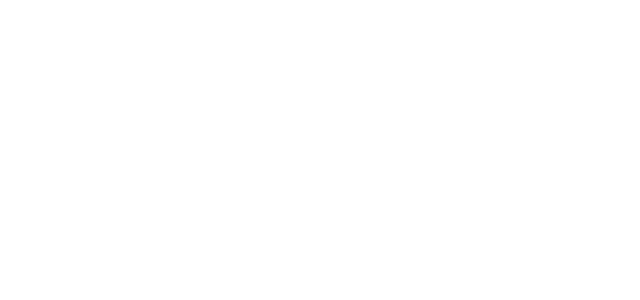
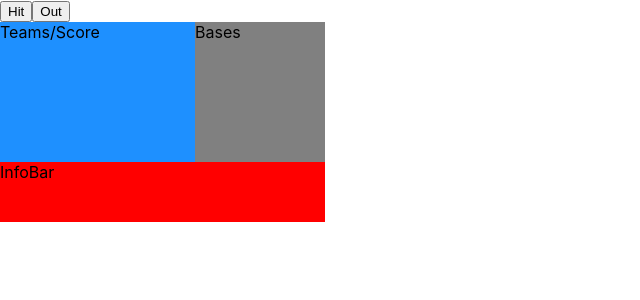
Before and after one commit to jw3739/baseball-scoreboard, a React (Create React App) app: page / in a window 1280 px wide. Shown: the top 300 px of the page, without its empty margins (0-640 px from the left). Built offline with nearby package versions, Linux system fonts and the light colour scheme.

Commit message:
basic layout static components w/ no styling

```diff
--- a/src/App.js
+++ b/src/App.js
@@ -1,10 +1,11 @@
 import React, { Component } from 'react';
+import BaseballEvents from './components/BaseballEvents'
 
 class App extends Component {
   render() {
     return (
       <div className="App">
-
+        <BaseballEvents />
       </div>
     );
   }
--- /dev/null
+++ b/src/components/BaseballEvents.js
@@ -0,0 +1,20 @@
+import React, { Component } from 'react';
+import Scoreboard from './Scoreboard';
+
+class BaseballEvents extends Component {
+  render() {
+    return (
+      <div className="misc-container">
+        <div className='buttons-container'>
+            <button>Hit</button>
+            <button>Out</button>
+        </div>
+        <div className='scoreboard-container'>
+            <Scoreboard />
+        </div>
+      </div>
+    );
+  }
+}
+
+export default BaseballEvents;
--- /dev/null
+++ b/src/components/Bases.js
@@ -0,0 +1,13 @@
+import React, { Component } from 'react';
+
+class Bases extends Component {
+  render() {
+    return (
+      <div className="bases-container">
+        Bases
+      </div>
+    );
+  }
+}
+
+export default Bases;
--- /dev/null
+++ b/src/components/InfoBar.js
@@ -0,0 +1,13 @@
+import React, { Component } from 'react';
+
+class InfoBar extends Component {
+  render() {
+    return (
+      <div className="info-bar-container">
+        InfoBar
+      </div>
+    );
+  }
+}
+
+export default InfoBar;
--- /dev/null
+++ b/src/components/Scoreboard.js
@@ -0,0 +1,18 @@
+import React, { Component } from 'react';
+import TeamScore from './TeamScore';
+import Bases from './Bases';
+import InfoBar from './InfoBar';
+
+class Scoreboard extends Component {
+  render() {
+    return (
+      <div className="scoreboard">
+        <TeamScore />
+        <Bases />
+        <InfoBar />
+      </div>
+    );
+  }
+}
+
+export default Scoreboard;
--- /dev/null
+++ b/src/components/TeamScore.js
@@ -0,0 +1,13 @@
+import React, { Component } from 'react';
+
+class TeamScore extends Component {
+  render() {
+    return (
+      <div className="team-score-container">
+        Teams/Score
+      </div>
+    );
+  }
+}
+
+export default TeamScore;
--- a/src/index.css
+++ b/src/index.css
@@ -1,14 +1,38 @@
 body {
   margin: 0;
   padding: 0;
-  font-family: -apple-system, BlinkMacSystemFont, "Segoe UI", "Roboto", "Oxygen",
-    "Ubuntu", "Cantarell", "Fira Sans", "Droid Sans", "Helvetica Neue",
+  font-family: -apple-system, BlinkMacSystemFont, 'Segoe UI', 'Roboto', 'Oxygen',
+    'Ubuntu', 'Cantarell', 'Fira Sans', 'Droid Sans', 'Helvetica Neue',
     sans-serif;
   -webkit-font-smoothing: antialiased;
   -moz-osx-font-smoothing: grayscale;
 }
 
 code {
-  font-family: source-code-pro, Menlo, Monaco, Consolas, "Courier New",
+  font-family: source-code-pro, Menlo, Monaco, Consolas, 'Courier New',
     monospace;
 }
+
+.scoreboard {
+  display: flex;
+  flex-wrap: wrap;
+  background-color: black;
+  height: 200px;
+  width: 325px;
+}
+.team-score-container {
+  background-color: dodgerblue;
+  height: 70%;
+  width: 60%;
+}
+.bases-container {
+  background-color: grey;
+  height: 70%;
+  width: 40%;
+  float: right;
+}
+.info-bar-container {
+  background-color: red;
+  width: 100%;
+  height: 30%;
+}
```
